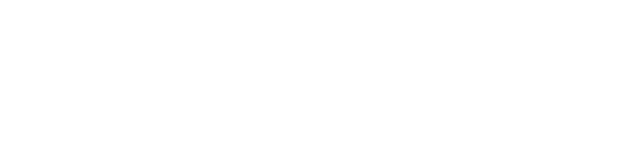
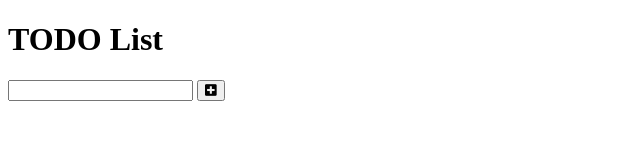
Before and after one commit to borisboychev/TODO-List, a plain HTML site: page index.html in a window 1280 px wide. Shown: the whole page, without its empty margins (0-640 px from the left). Drawn offline with Linux system fonts and the light colour scheme.

Commit message:
html body done

```diff
--- a/index.html
+++ b/index.html
@@ -17,6 +17,18 @@
     <title>TODO-LIST-PROJECT</title>
   </head>
   <body>
+    <header>
+      <h1>TODO List</h1>
+    </header>
+    <form>
+      <input type="text" class="todo-input" />
+      <button class="todo-button" type="submit">
+        <i class="fas fa-plus-square"></i>
+      </button>
+    </form>
+    <div class="todo-container">
+      <ul class="todo-list"></ul>
+    </div>
     <script src="./app.js"></script>
   </body>
 </html>
```
